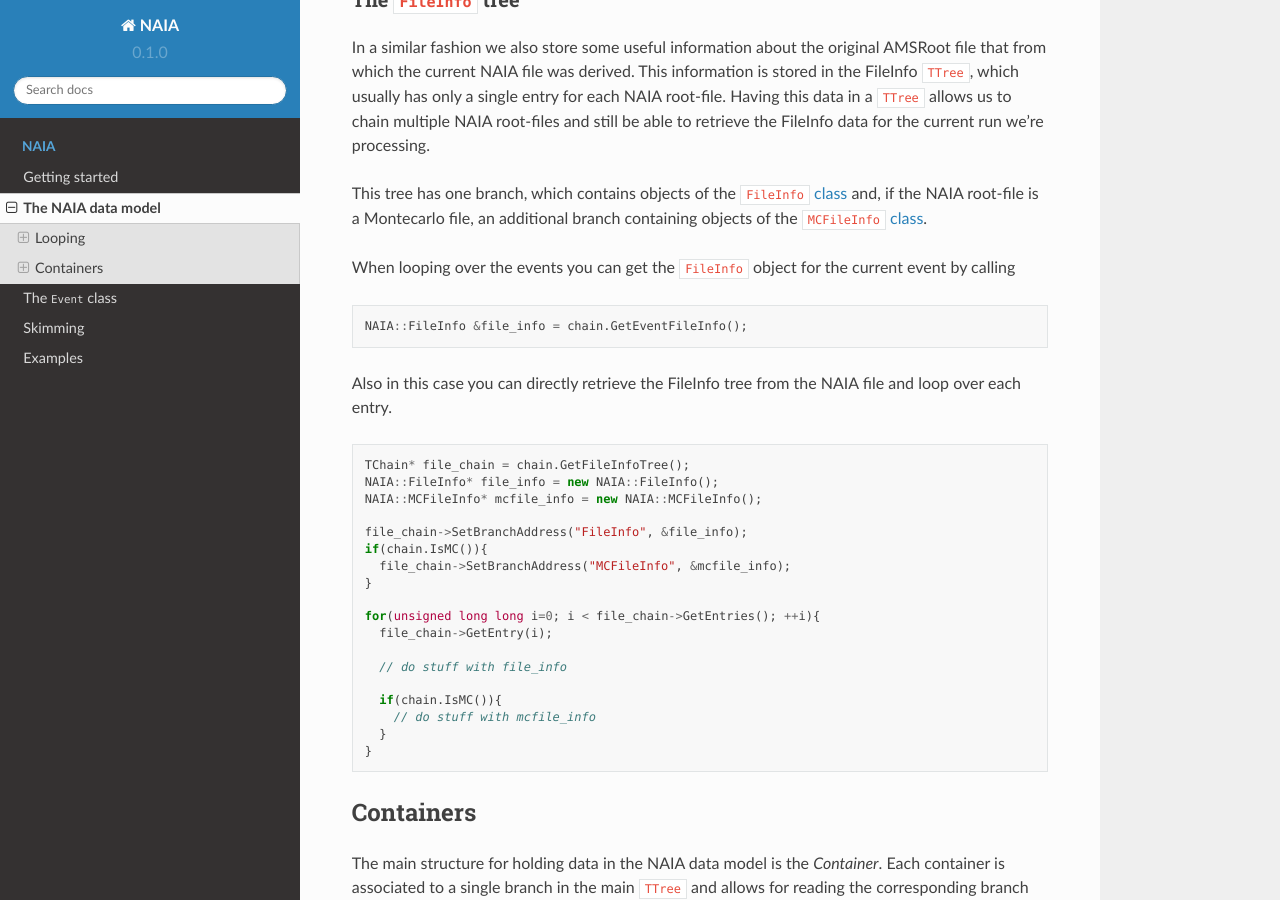
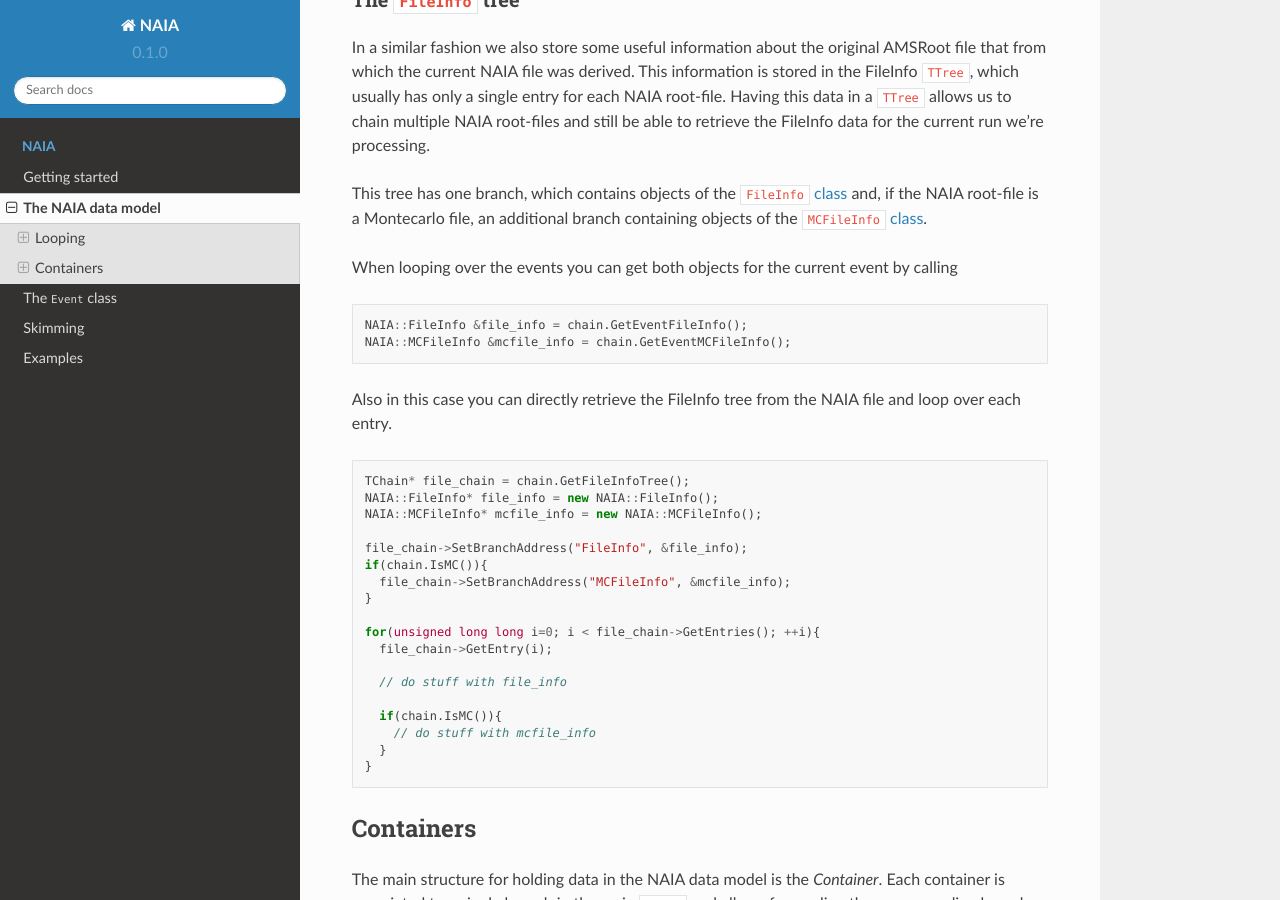
Before and after one commit to valerioformato/NAIA-readthedocs, a Sphinx documentation site: the page built from docs/source/datamodel/datamodel.rst, in a window 1280 px wide and 900 px high, scrolled down 1702 px. Built offline with Sphinx 7.4.7 and the Read the Docs theme 2.0.0, drawn with Linux system fonts in a browser that asks for light colours.

Commit message:
Add usage of GetEventMCFileInfo

```diff
--- a/docs/source/datamodel/datamodel.rst
+++ b/docs/source/datamodel/datamodel.rst
@@ -85,11 +85,12 @@ This tree has one branch, which contains objects of the ``FileInfo`` `class <htt
 and, if the NAIA root-file is a Montecarlo file, an additional branch containing objects of the
 ``MCFileInfo`` `class <https://naia-docs.web.cern.ch/naia-docs/v0.1.0/classNAIA_1_1MCFileInfo.html>`_.
 
-When looping over the events you can get the ``FileInfo`` object for the current event by calling
+When looping over the events you can get both objects for the current event by calling
 
 .. code-block:: cpp
 
   NAIA::FileInfo &file_info = chain.GetEventFileInfo();
+  NAIA::MCFileInfo &mcfile_info = chain.GetEventMCFileInfo();
 
 Also in this case you can directly retrieve the FileInfo tree from the NAIA file and loop over each entry.
 
```
